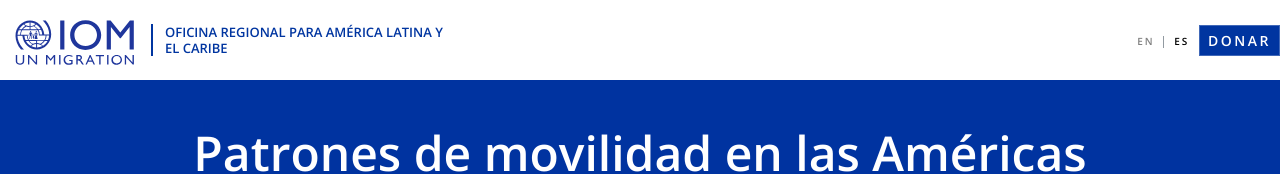
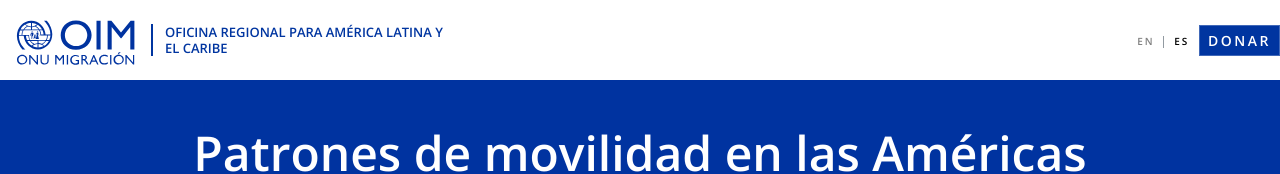
Before and after one commit to iom/lighthouse, a plain HTML site: page index_es.html in a window 1280 px wide. Shown: the top 174 px of the page. Drawn offline with nearby package versions, Linux system fonts and the light colour scheme.

Commit message:
add spanish logo

```diff
--- a/index_es.html
+++ b/index_es.html
@@ -25,7 +25,7 @@
                 <section class="">
                     <div class="region-top-header">
                         <a href="https://lac.iom.int/" class="navbar-brand">
-                            <img src="./assets/images/logo.svg">
+                            <img src="./assets/images/logo-es.svg">
                         </a>
                         <div class="site-name-slogan ml-2 d-md-inline-block d-none">
                             Oficina Regional para América Latina y el Caribe
```
Also changed, not shown: assets/images/logo-es.svg (added).
